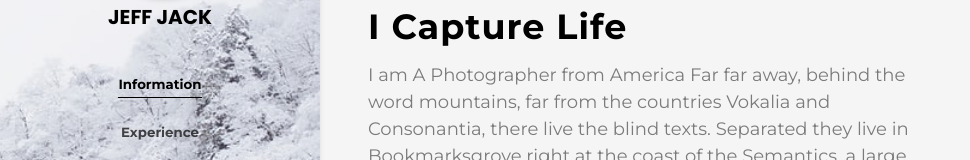
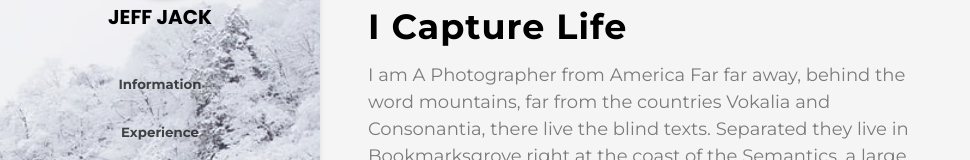
Before and after one commit to thanhdat240220/my_cv, a React (Create React App) app: page /information in a window 1280 px wide. Shown: the part 196-356 px from the top of the page, without its empty margins (0-970 px from the left). Built offline with nearby package versions, Linux system fonts and the light colour scheme; a web font is replaced by a local one.

Commit message:
update code

```diff
--- a/src/App.tsx
+++ b/src/App.tsx
@@ -6,6 +6,7 @@ import {
   BrowserRouter as Router,
 } from "react-router-dom";
 import Home from "~/layouts/HomeLayout";
+import OtherLayout from "~/layouts/OtherLayout";
 //extends
 import "./untils/extends";
 //css
@@ -21,6 +22,15 @@ const OtherPage = React.lazy(() => import("./pages/Other"));
 function App(): React.ReactElement {
   return (
     <Router>
+      <OtherLayout>
+        <Switch>
+          <Route path={routes.other.path + "/personal"} exact>
+            <Suspense fallback={<Spinner />}>
+              <InformationPage />
+            </Suspense>
+          </Route>
+        </Switch>
+      </OtherLayout>
       <Home>
         <Switch>
           <Route path={routes.information.path} exact>
--- a/src/assets/scss/_common.scss
+++ b/src/assets/scss/_common.scss
@@ -70,6 +70,12 @@ td {
   border: none;
   -webkit-border-horizontal-spacing: 0;
   -webkit-border-vertical-spacing: 0;
+}
+
+::selection {
+  background: #1abc9c;
+  color: #fff;
+  text-shadow: none;
 }
 
 @each $weight in $font_weight {
--- a/src/assets/scss/pages/_experience.scss
+++ b/src/assets/scss/pages/_experience.scss
@@ -21,6 +21,7 @@
               font-size: 18px;
               line-height: 1.2;
               padding: 15.5px 8px 15.5px 0;
+              min-width: 125px;
               &:first-child {
                 padding-left: 35px;
                 border-top-left-radius: 10px;
--- a/src/components/Carousel/index.tsx
+++ b/src/components/Carousel/index.tsx
@@ -11,10 +11,14 @@ function Carousel() {
   const redirectDetail = (key: number) => {
     if (
       sidebarState.href !== routes.experience.path ||
-      sidebarState.expandKey !== key
+      sidebarState.expand.expandKey !== key ||
+      !sidebarState.expand.status
     ) {
       sidebarUpdateDispatch(
-        updateSidebarAndExpand(routes.experience.path, key)
+        updateSidebarAndExpand(routes.experience.path, {
+          expandKey: key,
+          status: true,
+        })
       );
       if (window.location.pathname !== routes.experience.path)
         history.push(routes.experience.path);
--- a/src/components/Experience/ProjectDetail.tsx
+++ b/src/components/Experience/ProjectDetail.tsx
@@ -23,10 +23,16 @@ function ProjectDetail({
     }
   };
   const checkExpandTable = (key: number) => {
-    return expandTable.expandKey === key;
+    return expandTable.expand.expandKey === key && expandTable.expand.status;
   };
   const handleClickExpand = (key: number) => {
-    setExpandTable(updateExpand(key));
+    setExpandTable(
+      updateExpand({
+        status:
+          expandTable.expand.expandKey === key ? !expandTable.expand.status : true,
+        expandKey: key,
+      })
+    );
   };
   const renderTechTags = (tags: Array<string> | undefined) => {
     if (tags)
--- a/src/layouts/HomeLayout/index.tsx
+++ b/src/layouts/HomeLayout/index.tsx
@@ -1,17 +1,27 @@
 import { Grid } from "@material-ui/core";
-import React from "react";
+import React, { useCallback } from "react";
 import Carousel from "~/components/Carousel";
 import Footer from "./partials/Footer";
 import Sidebar from "./partials/Sidebar";
-import { SidebarStateProvider } from "../../stores/context";
+import {
+  GetSidebarStateContext,
+  SidebarStateProvider,
+} from "../../stores/context";
 
 function Home({ children }: { children: React.ReactElement }) {
+  const { sidebarState } = GetSidebarStateContext();
+  console.log(sidebarState.href);
+  const renderSidebar = useCallback(() => {
+    console.log("renderSidebar");
+    return <Sidebar href={sidebarState.href} />;
+  }, []);
+
   return (
     <>
       <SidebarStateProvider>
         <div id="page__profile">
           <Grid container direction="row">
-            <Sidebar />
+            {renderSidebar()}
             <Grid
               sm={12}
               md={12}
--- a/src/layouts/HomeLayout/partials/Sidebar/index.tsx
+++ b/src/layouts/HomeLayout/partials/Sidebar/index.tsx
@@ -1,5 +1,5 @@
 import { Grid } from "@material-ui/core";
-import React, { useEffect, useState } from "react";
+import React, { useEffect } from "react";
 import Logo from "../Logo";
 import { useHistory } from "react-router-dom";
 import BackgroundSidebar from "../../../../assets/public/bg-sidebar.jpg";
@@ -7,9 +7,8 @@ import { sidebarList } from "../../../../configs/sidebar";
 import { updateSidebarState } from "~/stores/action/layoutAction";
 import { GetSidebarStateContext } from "~/stores/context";
 
-function Sidebar() {
-  console.MyConsoleInfo("rendersidebar");
-  const { sidebarState, sidebarUpdateDispatch } = GetSidebarStateContext();
+function Sidebar({ href }: { href: string }) {
+  const { sidebarUpdateDispatch } = GetSidebarStateContext();
   const history = useHistory();
 
   useEffect(() => {
@@ -44,7 +43,7 @@ function Sidebar() {
                         }
                       }}
                       className={`sidebar-list__item__link ${
-                        sidebarState.href === sidebar.href ? "active" : ""
+                        href === sidebar.href ? "active" : ""
                       } font-700`}
                     >
                       {sidebar.name}
--- /dev/null
+++ b/src/layouts/OtherLayout/index.tsx
@@ -0,0 +1,7 @@
+import React from "react";
+
+function OtherLayout({ children }: { children: React.ReactChild }) {
+  return <>{children}</>;
+}
+
+export default OtherLayout;
--- a/src/stores/action/layoutAction.ts
+++ b/src/stores/action/layoutAction.ts
@@ -1,3 +1,4 @@
+import { IExpand } from "@interface/State/layoutState";
 import { IActionType } from "../../../@interface/share";
 
 export const UPDATE_SIDEBAR_STATE = "UPDATE_SIDEBAR_STATE";
@@ -13,20 +14,20 @@ export const updateSidebarState = (href: string): IActionType => {
 
 export const updateSidebarAndExpand = (
   href: string,
-  expandKey: number
+  expand: IExpand
 ): IActionType => {
   return {
     type: UPDATE_SIDEBAR_AND_EXPAND,
     payload: {
       href,
-      expandKey,
+      expand,
     },
   };
 };
 
-export const updateExpand = (expandKey: number): IActionType => {
+export const updateExpand = (expand: IExpand): IActionType => {
   return {
     type: UPDATE_EXPAND,
-    payload: expandKey,
+    payload: expand,
   };
 };
--- a/src/stores/reducer/sidebarReducer.ts
+++ b/src/stores/reducer/sidebarReducer.ts
@@ -4,7 +4,10 @@ import { IActionType } from "../../../@interface/share";
 
 export const sidebarStateInit: ISidebarStateInit = {
   href: "",
-  expandKey: 0,
+  expand: {
+    expandKey: 0,
+    status: false,
+  },
 };
 
 export const sidebarReducer = (
@@ -22,12 +25,12 @@ export const sidebarReducer = (
       return {
         ...state,
         href: payload.href,
-        expandKey: payload.expandKey,
+        expand: payload.expand,
       };
     case layoutAction.UPDATE_EXPAND:
       return {
         ...state,
-        expandKey: payload.expandKey,
+        expand: payload,
       };
     default:
       return state;
```
Also changed, not shown: @interface/State/layoutState.ts (+6 -1 lines), src/Router.tsx (added, +11 -0 lines).
